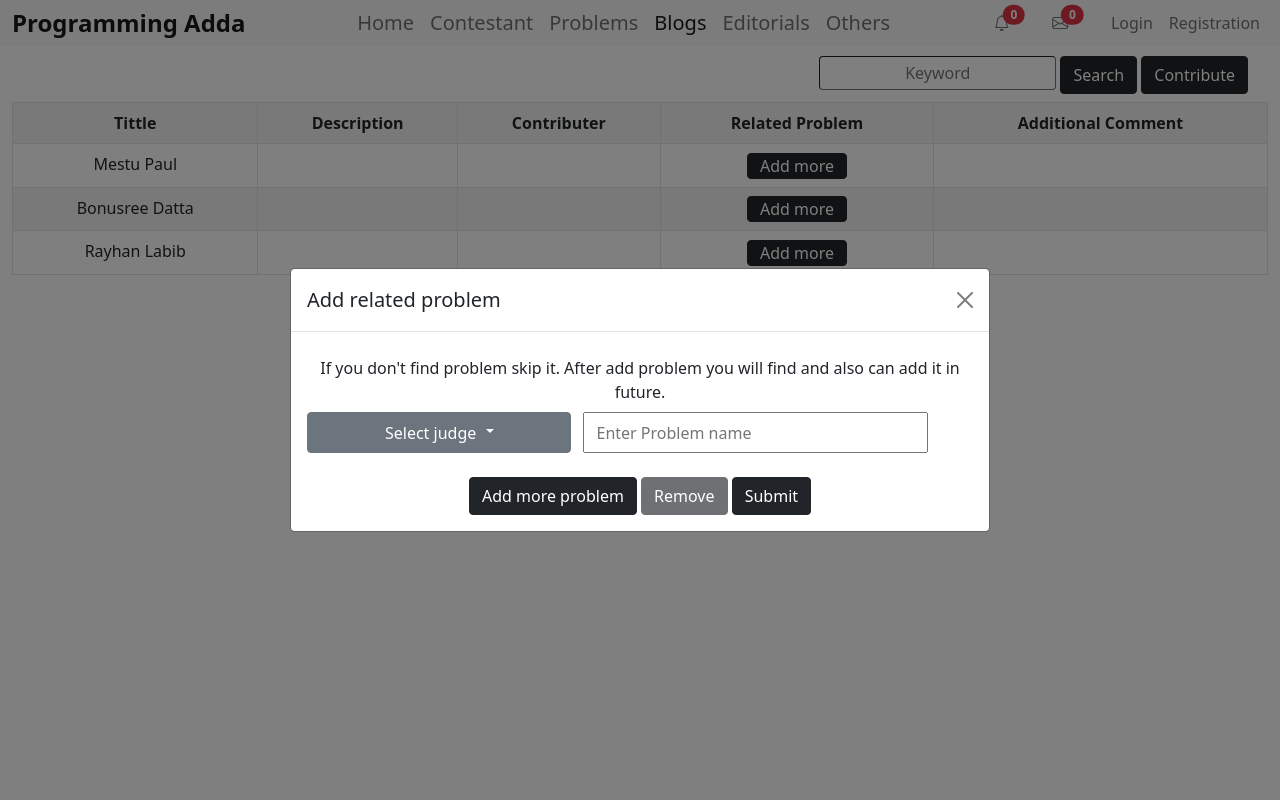
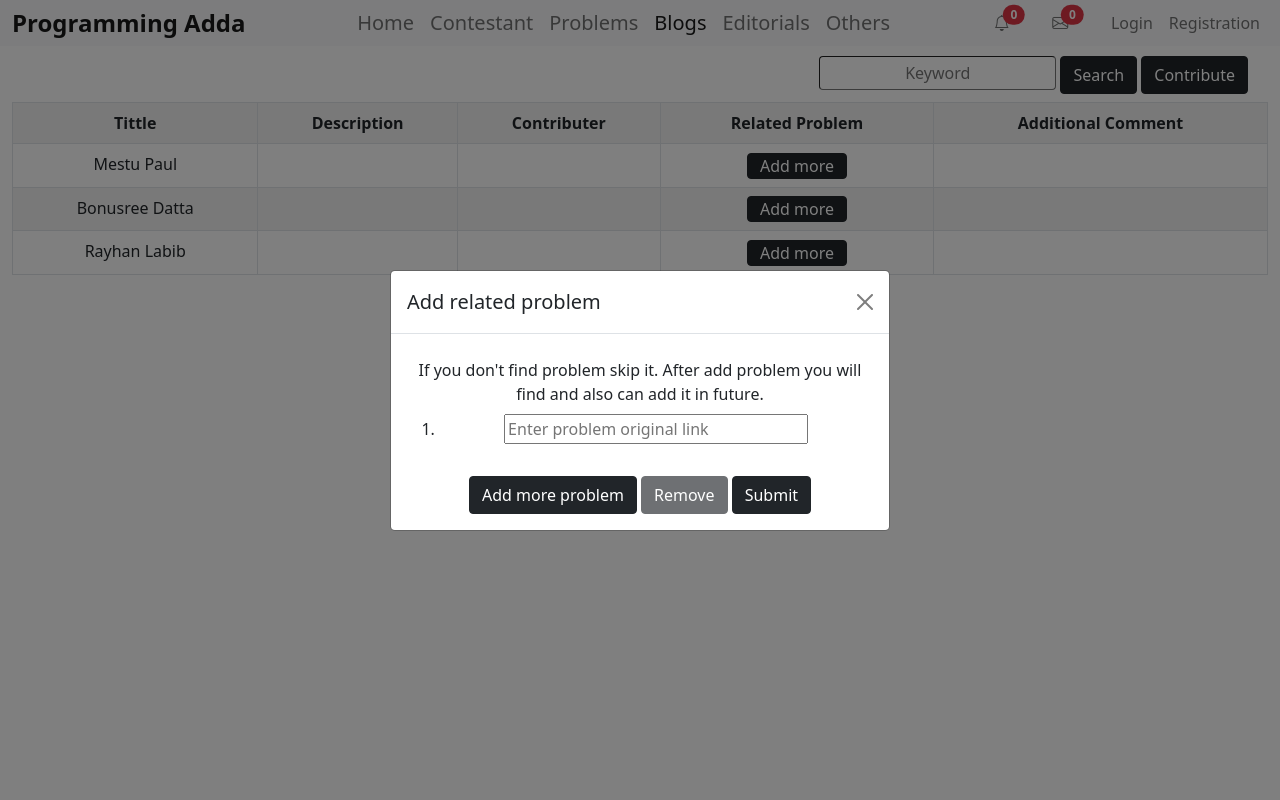
Before and after one commit to Bonusree/programming_adda, a Django app: page /blogs/ in a window 1280 px wide, after a click on "Add more". Run offline with Django 4.2, Linux system fonts and the light colour scheme; data that the repository does not hold is empty; some libraries are stand-ins or nearby versions.

Commit message:
add blog related problem and again problem related blog

```diff
--- a/blogs/views.py
+++ b/blogs/views.py
@@ -5,7 +5,7 @@ from django.contrib.auth import authenticate,login,logout
 from django.contrib.auth.decorators import login_required
 
 from .models import Blogs
-from problems.models import Judge
+from problems.models import Judge,Problem
 
 def blogs(request):
     context = {"type":'','message':''}
@@ -13,12 +13,12 @@ def blogs(request):
         pass
     else:
         all_blogs = Blogs.objects.all()
-        judges = Judge.objects.all()
-        context = {'blogs':[],'judges':[judge.name for judge in judges]}
+        context = {'blogs':[]}
         for b in all_blogs:
+            related_problem = b.related_problem.all()
             blog = {'name':b.title,'link':b.link,
                     'description':b.description,'comment':b.additional_comment,
-                    'contributor':b.user,'blog_id':b.id}
+                    'contributor':b.user,'blog_id':b.id,'problems':[{'link':problem.link,'name':problem.name} for problem in related_problem]}
 
             context['blogs'].append(blog)
         print("context-----------\n",context)
@@ -52,19 +52,25 @@ def add_blogs(request):
     else:
         return render(request, 'add_blogs.html')
 
+@login_required
 def add_blog_related_problem(request):
     if request.method=="POST":
-        number_of_problems = request.POST.get("number_of_problems")
+        number_of_problems = (int)(request.POST.get("number_of_problems"))
         blog_id = request.POST.get("blog_id")
+        blog_object = Blogs.objects.get(id=blog_id)
+        user = request.user
 
-        problem_list = []
         for i in range(0,number_of_problems):
-            problem_name = request.POST.get(f"problem{i}")
-            judge_name = request.POST.get(f"judge{i}")
-            if len(problem_name)>0:
-                print(f"judge {judge_name}, problem {problem_name}")
-
-
-        return render(request, 'add_blogs.html')
+            problem_link = request.POST.get(f"problem{i}")
+            if len(problem_link)>0:
+                try:
+                    problem = Problem.objects.get_or_create(link=problem_link,user=user)
+                    blog_object.related_problem.add(problem[0])
+                    problem = Problem.objects.get(link=problem_link,user=user)
+                    problem.blog.add(blog_object)
+                    print("created one")
+                except Exception as e:
+                    print("error ",e)
+        return redirect('blogs')
     else:
         pass
--- a/templates/blogs.html
+++ b/templates/blogs.html
@@ -30,10 +30,14 @@
     </tr>
     {% for blog in blogs%}
       <tr>
-        <td class="text-center"><a href="{{ blog.link }}"> {{ blog.name }} </a></td>
+        <td class="text-center"><a href="{{ blog.link }}" target="_blank"> {{ blog.name }} </a></td>
         <td class="text-center">{{blog.description}}</td>
         <td class="text-center">{{blog.contributor}}</td>
-        <td class="text-center"><button class="btn btn-dark py-0 add-more"
+        <td class="text-center">
+          {% for blog_problem in blog.problems %}
+            <a href="{{ blog_problem.link }}" target="_blank"> {{ blog_problem.name }} </a>|
+          {% endfor %}
+          <button class="btn btn-dark py-0 add-more"
             data-bs-target="#add_more_problem" data-bs-toggle="modal"
             value="{{blog.blog_id}}">Add more</button>
         <td class="text-center">{{blog.comment}}</td>
@@ -92,8 +96,7 @@
     data-bs-keyboard="false" tabindex="-1"
     aria-labelledby="add_more_problemLabel"
     aria-hidden="true">
-    <div class="modal-dialog modal-dialog-centered" style="max-width: 700px;
-      width: 700px;">
+    <div class="modal-dialog modal-dialog-centered">
       <div class="modal-content">
         <div class="modal-header">
           <h5 class="modal-title" id="add_more_problemLabel">Add related problem</h5>
@@ -103,35 +106,17 @@
         <div class="modal-body">
           <form action="{% url 'add_related_problem' %}" method="POST" >
             {% csrf_token %}
-            <div class="form-group input_fields_wrap text-center" id="related_problems">
+            <div class="form-group input_fields_wrap text-center ">
               <label for="code" class="mt-2">If
                 you don't find problem skip it. After add problem you will find
                 and also can add it in future.</label><br>
                 <input type="hidden" name="number_of_problems" value="1"/>
                 <input type="hidden" name="blog_id" value=""/>
-              <div class="row my-2">
-                <div class="dropdown col-5">
-                  <button class="btn btn-secondary dropdown-toggle"
-                    style="width: 100%;" type="button" id="judgebutton"
-                    data-bs-toggle="dropdown" aria-expanded="false">
-                    <input class="btn btn-secondary p-0" type="button"
-                      name="judge0" value="Select judge"/>
-                  </button>
-                  <ul class="dropdown-menu scrollable-menu"
-                    aria-labelledby="judgebutton" style="width: 100%;">
-                    {% for judge in judges %}
-                    <li><button class="judge-name btn btn-light" type="button"
-                        style="width: 100%;">{{judge}}</button></li>
-                    {% endfor %}
-                    <li><hr class="dropdown-divider"></li>
-                    <li><button class="btn btn-light" type="button"
-                        data-bs-toggle="modal" data-bs-target="#newjudgemodal"
-                        style="width: 100%;">New judge</a></li>
-                  </ul>
-                </div>
-                <input type="text" class="col-6" name="problem0"
-                  placeholder="Enter Problem name">
-              </div>
+                <ol id="related_problems">
+                  <li><input type="text" class="mx-auto mt-2" style="width: 70%;" name="problem0"
+                    placeholder="Enter problem original link"></li>
+                  </li>
+                </ol>
             </div>
             <div class="text-center">
               <button class="btn btn-dark mt-3" id="add_more_button"
@@ -165,23 +150,8 @@ $(document).ready(function() {
           return;
       }
       $("input[name='number_of_problems']").val(index+1);
-      var inputHtml = '<input type="text" class="col-6" name="problem' + index + '" placeholder="Enter Problem name">';
-      var divHtml = '<div class="row my-2" id="row'+index+'">' +
-      '<div class="dropdown col-5">' +
-      '<button class="btn btn-secondary dropdown-toggle" style="width: 100%;" type="button" id="judgebutton" data-bs-toggle="dropdown" aria-expanded="false">' +
-      '<input class="btn btn-secondary p-0" type="button" name="judge'+index+'" value="Select judge"/>' +
-      '</button>' +
-      '<ul class="dropdown-menu scrollable-menu" aria-labelledby="judgebutton" style="width: 100%;">' +
-      '{% for judge in judges %}' +
-      '<li><button class="judge-name btn btn-light" type="button" style="width: 100%;">{{judge}}</button></li>' +
-      '{% endfor %}' +
-      '<li><hr class="dropdown-divider"></li>' +
-      '<li><button class="btn btn-light" type="button" data-bs-toggle="modal" data-bs-target="#newjudgemodal" style="width: 100%;">New judge</a></li>' +
-      '</ul>' +
-      '</div>' +
-      inputHtml +
-      '</div>';
-      $("#related_problems").append(divHtml);
+      var inputHtml = '<li><input type="text" class="mx-auto mt-2" style="width: 70%;" name="problem' + index + '" placeholder="Enter problem original link"></li>';
+      $("#related_problems").append(inputHtml);
   });
   $("#remove_btn").on('click',function(){
     var rmvItem = document.getElementById("row"+index);
```
